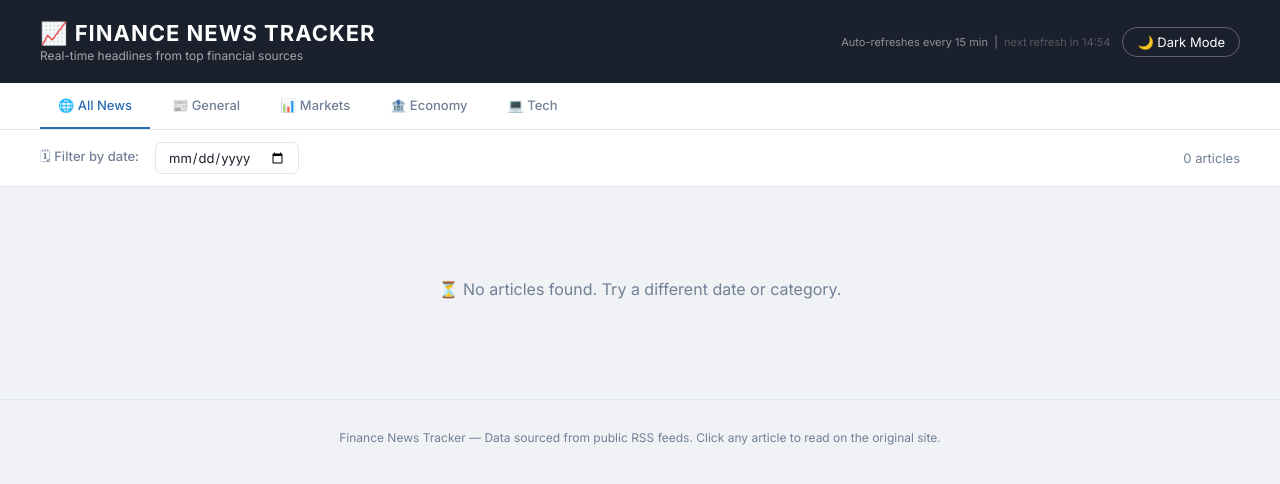
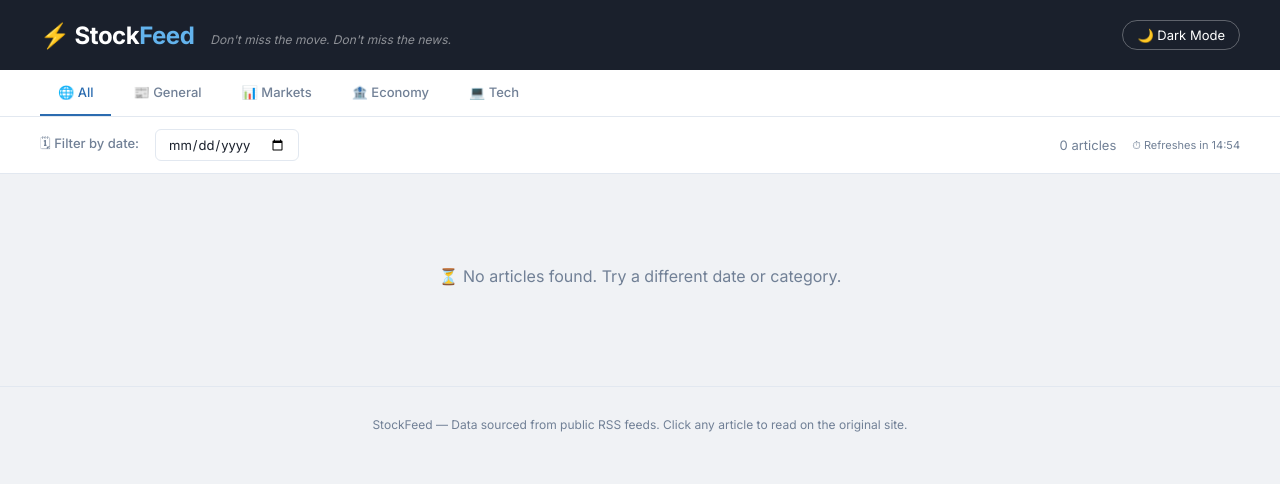
Before and after one commit to bklearns/financetracker, a Flask app: page / in a window 1280 px wide. Shown: the top 484 px of the page. Run offline with Flask 3, Linux system fonts and the light colour scheme; data that the repository does not hold is empty.

Commit message:
rebrand to StockFeed, finance-only sources

```diff
--- a/app.py
+++ b/app.py
@@ -9,24 +9,28 @@ import email.utils
 app = Flask(__name__)
 
 FEEDS = [
-    {"source": "BBC Business", "category": "general", "url": "https://feeds.bbci.co.uk/news/business/rss.xml"},
-    {"source": "The Guardian Business", "category": "general", "url": "https://www.theguardian.com/uk/business/rss"},
+    # General Finance
     {"source": "Reuters Business", "category": "general", "url": "https://feeds.reuters.com/reuters/businessNews"},
     {"source": "AP Business", "category": "general", "url": "https://feeds.apnews.com/rss/apf-business"},
     {"source": "NPR Business", "category": "general", "url": "https://feeds.npr.org/1006/rss.xml"},
     {"source": "Business Insider", "category": "general", "url": "https://feeds.businessinsider.com/custom/all"},
+    {"source": "Fortune", "category": "general", "url": "https://fortune.com/feed/"},
+
+    # Markets
     {"source": "MarketWatch", "category": "markets", "url": "https://feeds.marketwatch.com/marketwatch/topstories/"},
     {"source": "Yahoo Finance", "category": "markets", "url": "https://finance.yahoo.com/news/rssindex"},
     {"source": "Nasdaq News", "category": "markets", "url": "https://www.nasdaq.com/feed/rssoutbound?category=Markets"},
     {"source": "Investing.com", "category": "markets", "url": "https://www.investing.com/rss/news.rss"},
     {"source": "Barron's", "category": "markets", "url": "https://www.barrons.com/xml/rss/3_7552.xml"},
+
+    # Economy
     {"source": "CNBC Economy", "category": "economy", "url": "https://search.cnbc.com/rs/search/combinedcms/view.xml?partnerId=wrss01&id=20910258"},
     {"source": "The Economist", "category": "economy", "url": "https://www.economist.com/finance-and-economics/rss.xml"},
-    {"source": "Fortune", "category": "economy", "url": "https://fortune.com/feed/"},
     {"source": "South China Morning Post", "category": "economy", "url": "https://www.scmp.com/rss/91/feed"},
+
+    # Tech & Finance
     {"source": "CNBC Tech", "category": "tech", "url": "https://search.cnbc.com/rs/search/combinedcms/view.xml?partnerId=wrss01&id=19854910"},
     {"source": "TechCrunch", "category": "tech", "url": "https://techcrunch.com/feed/"},
-    {"source": "The Verge", "category": "tech", "url": "https://www.theverge.com/rss/index.xml"},
     {"source": "Ars Technica Business", "category": "tech", "url": "https://feeds.arstechnica.com/arstechnica/business"},
 ]
 
--- a/templates/index.html
+++ b/templates/index.html
@@ -3,7 +3,7 @@
 <head>
     <meta charset="UTF-8">
     <meta name="viewport" content="width=device-width, initial-scale=1.0">
-    <title>Finance News Tracker</title>
+    <title>StockFeed</title>
     <link href="https://fonts.googleapis.com/css2?family=Inter:wght@400;500;600;700&display=swap" rel="stylesheet">
     <style>
         :root[data-theme="light"] {
@@ -24,14 +24,14 @@
         body { font-family: 'Inter', sans-serif; background: var(--bg); color: var(--text); transition: background 0.3s, color 0.3s; }
 
         header { background: var(--header-bg); color: var(--header-text); padding: 20px 40px; display: flex; align-items: center; justify-content: space-between; }
-        .header-left h1 { font-size: 22px; font-weight: 700; letter-spacing: 1px; }
-        .header-left p { font-size: 12px; opacity: 0.6; margin-top: 2px; }
+        .header-left { display: flex; align-items: baseline; gap: 16px; }
+        .header-left h1 { font-size: 24px; font-weight: 700; letter-spacing: -0.5px; }
+        .header-left h1 span { color: #63b3ed; }
+        .tagline { font-size: 12px; opacity: 0.5; font-style: italic; }
         .header-right { display: flex; align-items: center; gap: 12px; }
 
         .dark-toggle { background: none; border: 1px solid rgba(255,255,255,0.3); color: var(--header-text); padding: 6px 14px; border-radius: 20px; cursor: pointer; font-size: 13px; font-family: 'Inter', sans-serif; transition: all 0.2s; }
         .dark-toggle:hover { background: rgba(255,255,255,0.1); }
-
-        .refresh-badge { font-size: 11px; opacity: 0.5; color: var(--header-text); }
 
         nav { background: var(--surface); border-bottom: 1px solid var(--border); padding: 0 40px; display: flex; gap: 4px; overflow-x: auto; }
         nav a { display: inline-block; padding: 14px 18px; text-decoration: none; color: var(--muted); font-size: 13px; font-weight: 500; border-bottom: 2px solid transparent; white-space: nowrap; transition: all 0.2s; }
@@ -41,9 +41,10 @@
         .toolbar { background: var(--surface); border-bottom: 1px solid var(--border); padding: 12px 40px; display: flex; align-items: center; gap: 16px; flex-wrap: wrap; }
         .toolbar label { font-size: 13px; color: var(--muted); font-weight: 500; }
         .date-input { background: var(--input-bg); border: 1px solid var(--border); color: var(--text); padding: 6px 12px; border-radius: 6px; font-size: 13px; font-family: 'Inter', sans-serif; cursor: pointer; }
-        .clear-btn { background: none; border: 1px solid var(--border); color: var(--muted); padding: 6px 12px; border-radius: 6px; font-size: 12px; cursor: pointer; font-family: 'Inter', sans-serif; }
+        .clear-btn { background: none; border: 1px solid var(--border); color: var(--muted); padding: 6px 12px; border-radius: 6px; font-size: 12px; cursor: pointer; font-family: 'Inter', sans-serif; text-decoration: none; }
         .clear-btn:hover { color: var(--text); border-color: var(--text); }
         .article-count { margin-left: auto; font-size: 13px; color: var(--muted); }
+        .refresh-info { font-size: 11px; color: var(--muted); }
 
         .container { max-width: 1200px; margin: 32px auto; padding: 0 24px; }
         .grid { display: grid; grid-template-columns: repeat(3, 1fr); gap: 20px; }
@@ -69,33 +70,29 @@
         .read-more { font-size: 12px; font-weight: 600; color: var(--accent); text-decoration: none; text-transform: uppercase; letter-spacing: 0.5px; }
         .read-more:hover { color: var(--accent-hover); }
 
-        .no-articles { text-align: center; padding: 60px; color: var(--muted); grid-column: 1/-1; }
-
         .date-divider { grid-column: 1/-1; padding: 8px 0 4px; border-bottom: 1px solid var(--border); margin-bottom: 4px; }
         .date-divider span { font-size: 12px; font-weight: 600; color: var(--muted); text-transform: uppercase; letter-spacing: 1px; }
 
+        .no-articles { text-align: center; padding: 60px; color: var(--muted); grid-column: 1/-1; }
         footer { text-align: center; padding: 30px; color: var(--muted); font-size: 12px; margin-top: 40px; border-top: 1px solid var(--border); }
 
-        #refresh-timer { font-size: 11px; opacity: 0.5; }
-
         @media (max-width: 900px) { .grid { grid-template-columns: repeat(2, 1fr); } }
-        @media (max-width: 600px) { .grid { grid-template-columns: 1fr; } header { padding: 16px 20px; } nav { padding: 0 16px; } .container { padding: 0 16px; } .toolbar { padding: 12px 16px; } }
+        @media (max-width: 600px) { .grid { grid-template-columns: 1fr; } header { padding: 16px 20px; flex-direction: column; gap: 12px; align-items: flex-start; } nav { padding: 0 16px; } .container { padding: 0 16px; } .toolbar { padding: 12px 16px; } }
     </style>
 </head>
 <body>
     <header>
         <div class="header-left">
-            <h1>📈 FINANCE NEWS TRACKER</h1>
-            <p>Real-time headlines from top financial sources</p>
+            <h1>⚡ Stock<span>Feed</span></h1>
+            <span class="tagline">Don't miss the move. Don't miss the news.</span>
         </div>
         <div class="header-right">
-            <span class="refresh-badge">Auto-refreshes every 15 min &nbsp;|&nbsp; <span id="refresh-timer"></span></span>
             <button class="dark-toggle" onclick="toggleDark()">🌙 Dark Mode</button>
         </div>
     </header>
 
     <nav>
-        <a href="/?category=all" class="{{ 'active' if active_category == 'all' }}">🌐 All News</a>
+        <a href="/?category=all" class="{{ 'active' if active_category == 'all' }}">🌐 All</a>
         <a href="/?category=general" class="{{ 'active' if active_category == 'general' }}">📰 General</a>
         <a href="/?category=markets" class="{{ 'active' if active_category == 'markets' }}">📊 Markets</a>
         <a href="/?category=economy" class="{{ 'active' if active_category == 'economy' }}">🏦 Economy</a>
@@ -106,13 +103,14 @@
         <label>🗓 Filter by date:</label>
         <input type="date" class="date-input" id="dateInput" value="{{ date_filter }}" onchange="applyDate(this.value)">
         {% if date_filter %}
-        <a href="/?category={{ active_category }}" class="clear-btn">✕ Clear date</a>
+        <a href="/?category={{ active_category }}" class="clear-btn">✕ Clear</a>
         {% endif %}
         <span class="article-count">{{ articles|length }} articles</span>
+        <span class="refresh-info">⏱ <span id="refresh-timer"></span></span>
     </div>
 
     <div class="container">
-        <div class="grid" id="article-grid">
+        <div class="grid">
             {% set ns = namespace(last_date='') %}
             {% for article in articles %}
                 {% if article.published_dt and article.published_dt.year > 2000 %}
@@ -145,17 +143,14 @@
                 </div>
             {% endfor %}
             {% if articles|length == 0 %}
-            <div class="no-articles">
-                <p>⏳ No articles found. Try a different date or category.</p>
-            </div>
+            <div class="no-articles"><p>⏳ No articles found. Try a different date or category.</p></div>
             {% endif %}
         </div>
     </div>
 
-    <footer>Finance News Tracker — Data sourced from public RSS feeds. Click any article to read on the original site.</footer>
+    <footer>StockFeed — Data sourced from public RSS feeds. Click any article to read on the original site.</footer>
 
     <script>
-        // Dark mode
         function toggleDark() {
             const html = document.documentElement;
             const isDark = html.getAttribute('data-theme') === 'dark';
@@ -168,19 +163,15 @@
             document.documentElement.setAttribute('data-theme', saved);
             if (saved === 'dark') document.querySelector('.dark-toggle').textContent = '☀️ Light Mode';
         }
-
-        // Date filter
         function applyDate(val) {
             const cat = new URLSearchParams(window.location.search).get('category') || 'all';
             window.location.href = `/?category=${cat}&date=${val}`;
         }
-
-        // Auto-refresh every 15 minutes with countdown
         let secondsLeft = 15 * 60;
         function updateTimer() {
             const m = Math.floor(secondsLeft / 60);
             const s = secondsLeft % 60;
-            document.getElementById('refresh-timer').textContent = `next refresh in ${m}:${s.toString().padStart(2,'0')}`;
+            document.getElementById('refresh-timer').textContent = `Refreshes in ${m}:${s.toString().padStart(2,'0')}`;
             if (secondsLeft <= 0) window.location.reload();
             secondsLeft--;
         }
```
Also changed, not shown: 1 other file.
